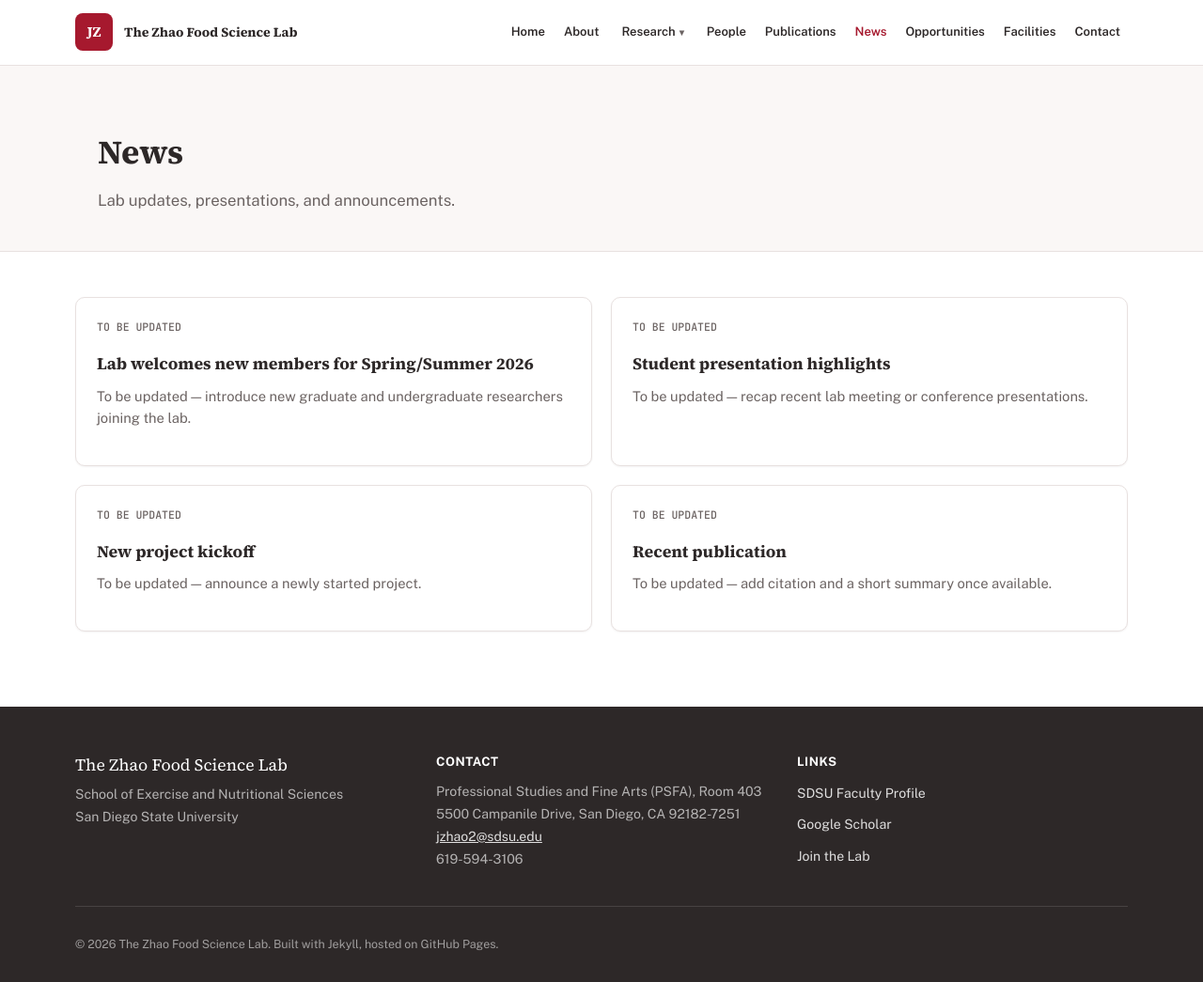
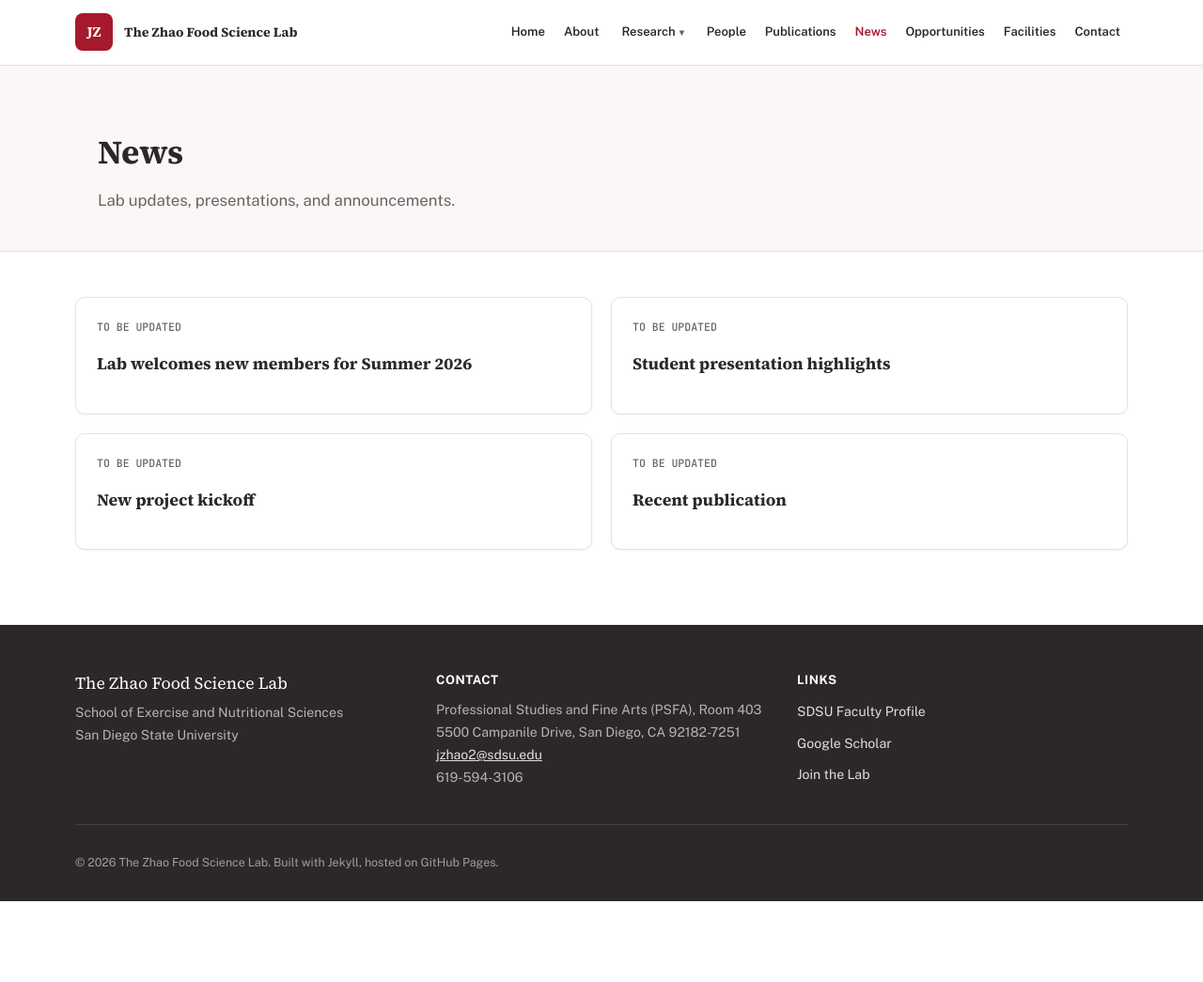
Before and after one commit to Rabiul-Alam-Roni/jingzhaolab, a Jekyll site: the page built from news.md, in a window 1280 px wide and 1045 px high. Shown: the whole window at 94% size. Built offline with Jekyll 4.4.1, drawn with Linux system fonts in a browser that asks for light colours.

Commit message:
Change title for lab new members announcement
Updated the title for new members joining the lab.

```diff
--- a/_data/news.yml
+++ b/_data/news.yml
@@ -7,17 +7,13 @@
 # ───────────────────────────────────────────────────────────
 
 - date: "To be updated"
-  title: "Lab welcomes new members for Spring/Summer 2026"
-  summary: "To be updated — introduce new graduate and undergraduate researchers joining the lab."
+  title: "Lab welcomes new members for Summer 2026"
 
 - date: "To be updated"
   title: "Student presentation highlights"
-  summary: "To be updated — recap recent lab meeting or conference presentations."
 
 - date: "To be updated"
   title: "New project kickoff"
-  summary: "To be updated — announce a newly started project."
 
 - date: "To be updated"
   title: "Recent publication"
-  summary: "To be updated — add citation and a short summary once available."
```
